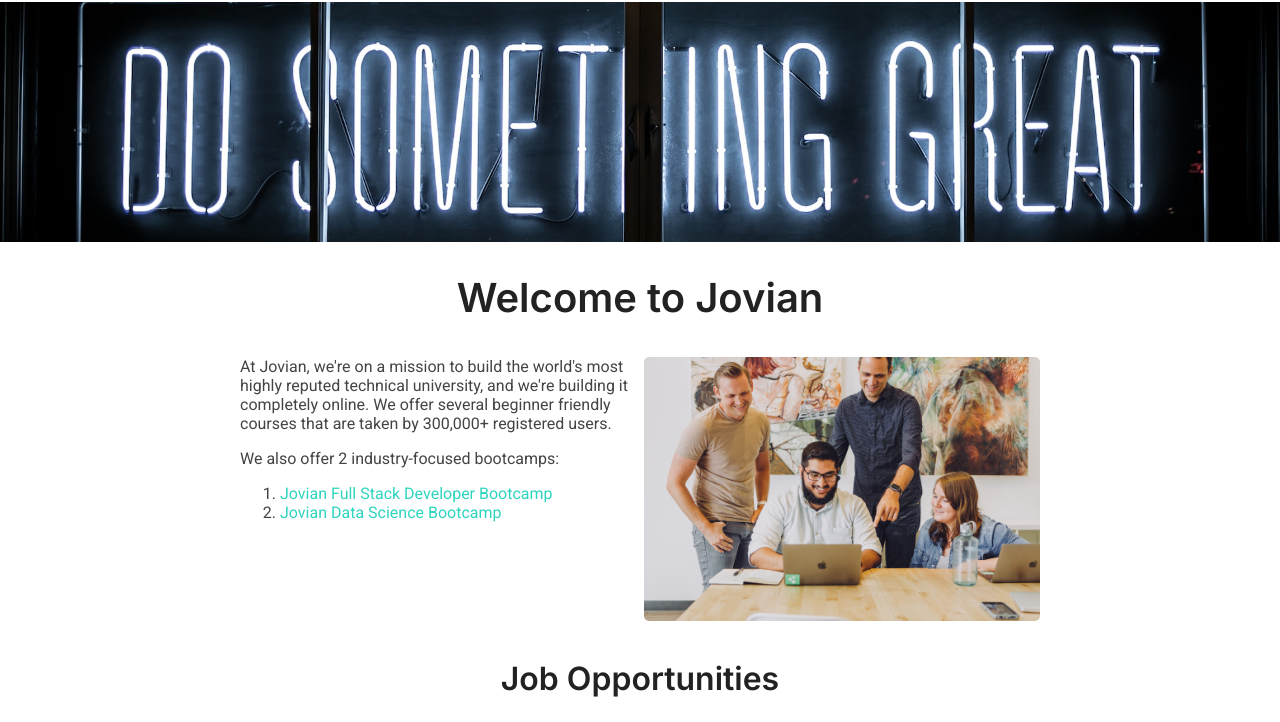
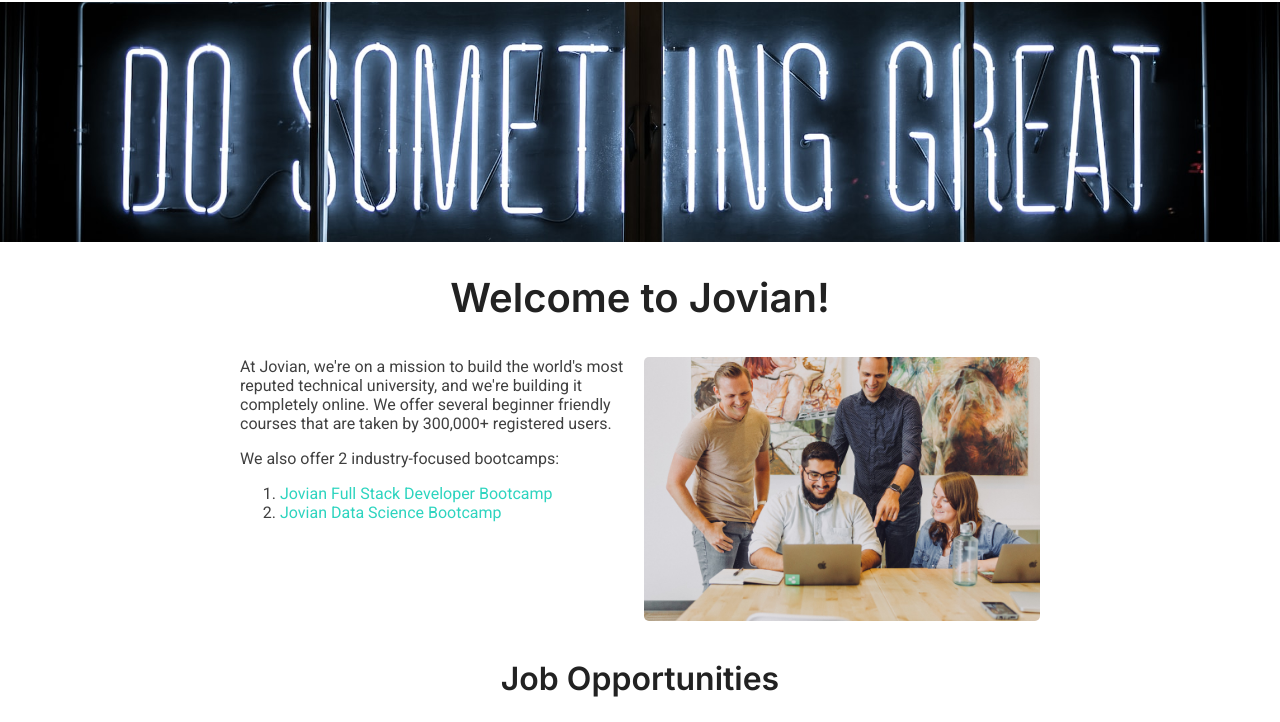
Before and after one commit to phamhailong16/angryquangsu-site-live, a plain HTML site: page src/index.html in a window 1280 px wide. Shown: the part 48-770 px from the top of the page. Drawn offline with Linux system fonts and the light colour scheme.

Commit message:
updated index and style

```diff
--- a/src/index.html
+++ b/src/index.html
@@ -18,14 +18,14 @@
     </div>
     <img id="banner" src="banner.jpg" alt="Banner" height="240">
     <h1>
-        Welcome to Jovian
+        Welcome to Jovian!
     </h1>
 
     <div id="about">
         <div id="description">
             <p style="margin-top: 0;">
                 At Jovian, we're on a mission to build
-                the world's most highly reputed technical
+                the world's most reputed technical
                 university, and we're building it completely
                 online. We offer several beginner friendly
                 courses that are taken by 300,000+ registered
--- a/src/styles.css
+++ b/src/styles.css
@@ -7,7 +7,7 @@
   padding: 0;
   font-family: 'Roboto', sans-serif;
   font-size: 1rem;
-  color: #444444;
+  color: #404040;
 }
 
 h1, h2, h3, h4, h5, h6 {
```
